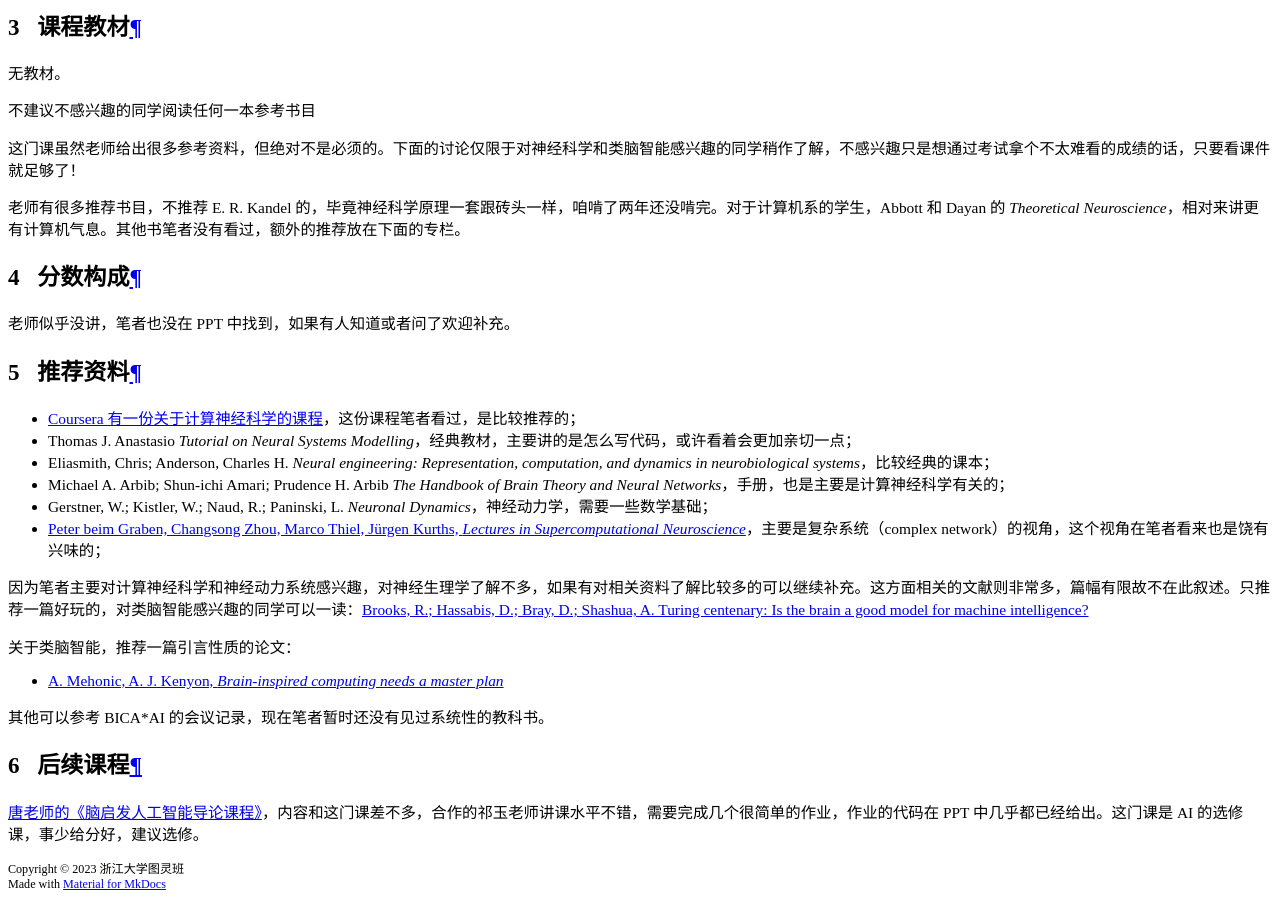
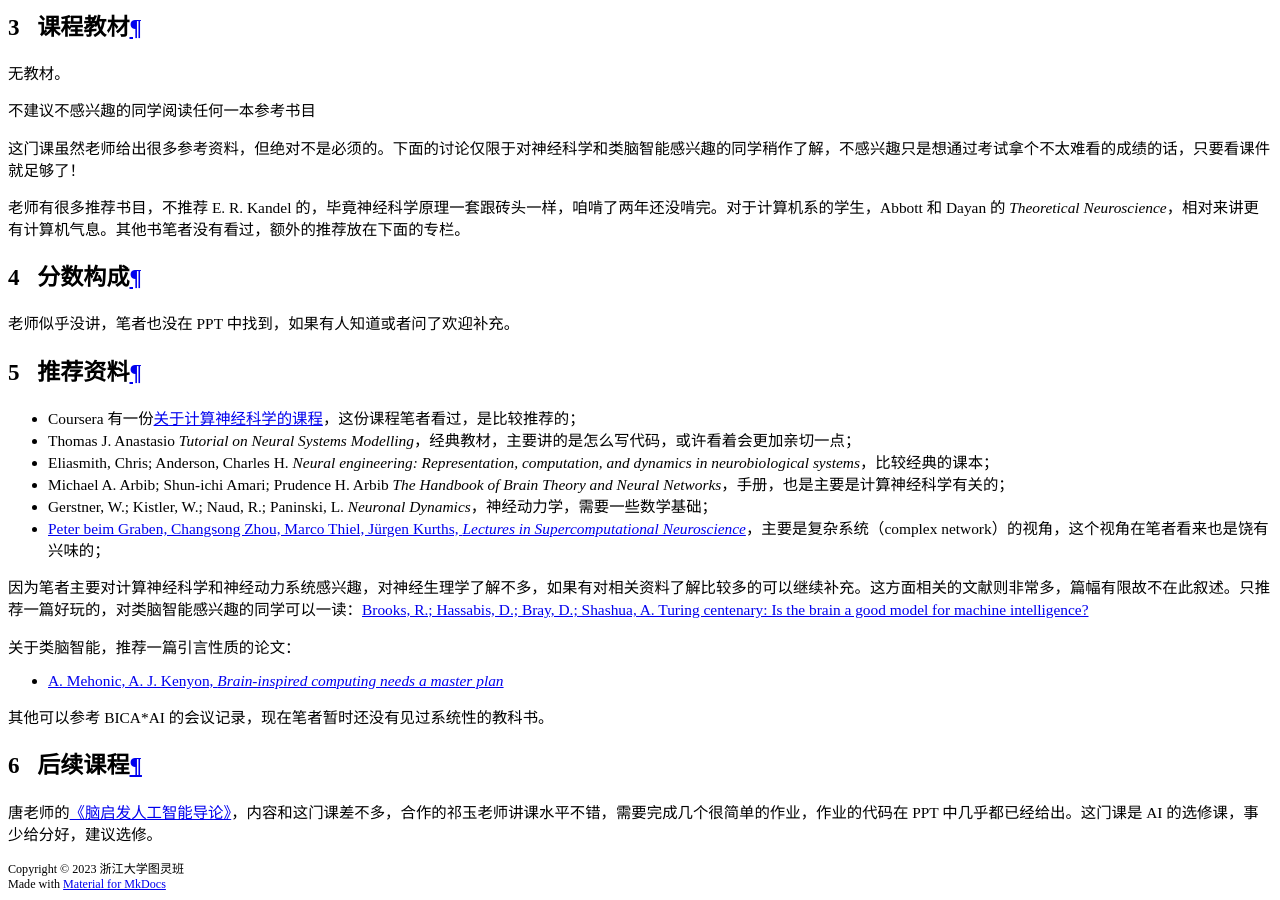
Before and after one commit to ZJU-Turing/TuringCourses, an MkDocs documentation site: the page built from docs/major_mandatory/cognitive_neuroscience/index.md, in a window 1280 px wide and 900 px high, scrolled down 17856 px. Built offline with MkDocs 1.6.1 and Material for MkDocs 9.7.7, drawn with Linux system fonts in a browser that asks for light colours; comment, search, counter and statistics services are not loaded.

Commit message:
[MINOR] fix links

```diff
--- a/docs/major_mandatory/cognitive_neuroscience/index.md
+++ b/docs/major_mandatory/cognitive_neuroscience/index.md
@@ -43,7 +43,7 @@
 
 ## 推荐资料
 
-- [Coursera 有一份关于计算神经科学的课程](https://www.coursera.org/learn/computational-neuroscience)，这份课程笔者看过，是比较推荐的；
+- Coursera 有一份[关于计算神经科学的课程](https://www.coursera.org/learn/computational-neuroscience)，这份课程笔者看过，是比较推荐的；
 - Thomas J. Anastasio *Tutorial on Neural Systems Modelling*，经典教材，主要讲的是怎么写代码，或许看着会更加亲切一点；
 - Eliasmith, Chris; Anderson, Charles H. *Neural engineering: Representation, computation, and dynamics in neurobiological systems*，比较经典的课本；
 - Michael A. Arbib; Shun-ichi Amari; Prudence H. Arbib *The Handbook of Brain Theory and Neural Networks*，手册，也是主要是计算神经科学有关的；
@@ -60,4 +60,4 @@
 
 ## 后续课程
 
-[唐老师的《脑启发人工智能导论课程》](../major_elective/brain_inspired_ai)，内容和这门课差不多，合作的祁玉老师讲课水平不错，需要完成几个很简单的作业，作业的代码在 PPT 中几乎都已经给出。这门课是 AI 的选修课，事少给分好，建议选修。
+唐老师的[《脑启发人工智能导论》](../major_elective/brain_inspired_ai)，内容和这门课差不多，合作的祁玉老师讲课水平不错，需要完成几个很简单的作业，作业的代码在 PPT 中几乎都已经给出。这门课是 AI 的选修课，事少给分好，建议选修。
```
